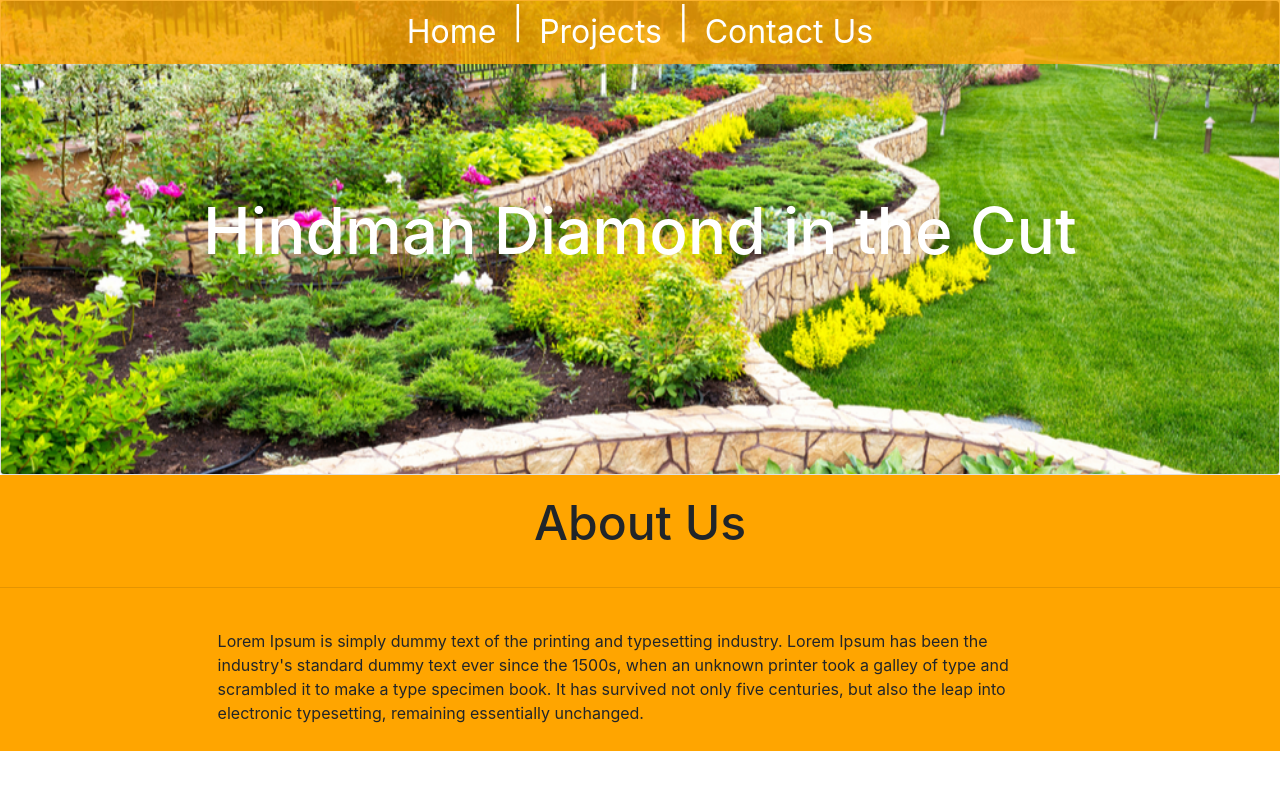
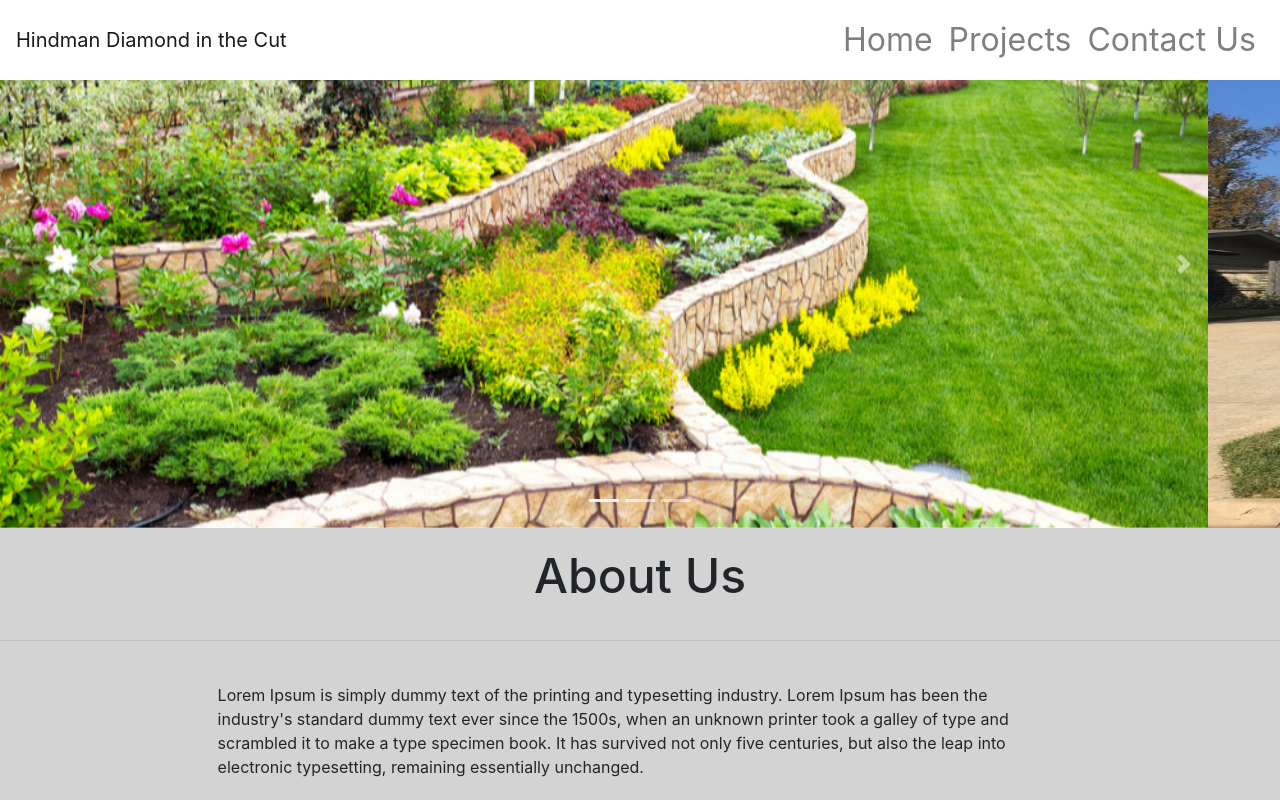
Before and after one commit to tjhindman/diamond-in-the-cut, a React (Create React App) app: page / in a window 1280 px wide. Shown: the top 800 px of the page. Built offline with nearby package versions, Linux system fonts and the light colour scheme.

Commit message:
adjusted index.js components export and added basic navbar styling, header, about us and projects components

```diff
--- a/src/components/AboutUs/AboutUs.js
+++ b/src/components/AboutUs/AboutUs.js
@@ -1,8 +1,8 @@
 import React from 'react';
 
-const AboutUs = () => {
+export const AboutUs = () => {
     return (
-        <div style={{backgroundColor: '#FFA500'}}>
+        <div style={{backgroundColor: 'lightgray'}}>
             <h1 style={{textAlign: 'center', fontSize: '3em', padding: '1.5%'}}>About Us</h1>
             <hr />
             <p style={{width: '70vw', margin: 'auto', padding: '2%'}}>
@@ -16,4 +16,4 @@ const AboutUs = () => {
     );
 }
 
-export default AboutUs;
+// export default AboutUs;
--- a/src/components/HomeHeader/HomeHeader.js
+++ b/src/components/HomeHeader/HomeHeader.js
@@ -1,20 +1,21 @@
 import React from 'react'
 
-import Card from 'react-bootstrap/Card'
+import Carousel from 'react-bootstrap/Carousel'
 
-const HomeHeader = () => {
+export const HomeHeader = () => {
     return (
-        <Card className="text-white">
-          <Card.Img src="./images/header.jpg" alt="Hindman Diamond in the Cut"/>
-          <Card.ImgOverlay style={{display: 'flex', justifyContent: 'center', alignItems: 'center'}}>
-            <Card.Title style={{fontSize: '4em'}}>Hindman Diamond in the Cut</Card.Title>
-            {/* <Card.Text>
-              This is a wider card with supporting text below as a natural lead-in to
-              additional content. This content is a little bit longer.
-            </Card.Text> */}
-          </Card.ImgOverlay>
-        </Card>
+        <Carousel style={{zIndex: '0'}}>
+          <Carousel.Item>
+            <img className="d-block w-100" style={{height: '66vh'}} src="./images/header.jpg" alt="First slide"/>
+          </Carousel.Item>
+          <Carousel.Item>
+            <img className="d-block w-100" style={{height: '66vh'}} src="./images/header2.jpg" alt="Second slide"/>
+          </Carousel.Item>
+          <Carousel.Item>
+            <img className="d-block w-100" style={{height: '66vh'}} src="./images/header3.jpg" alt="Third slide"/>
+          </Carousel.Item>
+        </Carousel>
     );
 }
 
-export default HomeHeader;
+// export default HomeHeader;
--- /dev/null
+++ b/src/components/ProjectsPreview/ProjectsPreview.js
@@ -0,0 +1,10 @@
+import React from 'react'
+
+export const ProjectsPreview = () => {
+    return (
+        <div style={{backgroundColor: 'darkgray'}}>
+            <h1 style={{textAlign: 'center', fontSize: '3em', padding: '1.5%'}}>Projects</h1>
+            <hr />
+        </div>
+    );
+}
--- a/src/components/index.js
+++ b/src/components/index.js
@@ -1,7 +1,8 @@
-import HomeHeader from './HomeHeader/HomeHeader'
-import AboutUs from './AboutUs/AboutUs'
+export * from './HomeHeader/HomeHeader'
+export * from './AboutUs/AboutUs'
+export * from './ProjectsPreview/ProjectsPreview'
 
-export {
-    HomeHeader,
-    AboutUs
-}
+// export {
+//     HomeHeader,
+//     AboutUs
+// }
--- a/src/pages/Home/Home.js
+++ b/src/pages/Home/Home.js
@@ -1,11 +1,12 @@
 import React from "react";
-import { HomeHeader, AboutUs } from '../../components'
+import { HomeHeader, AboutUs, ProjectsPreview } from '../../components'
 
 const Home = () => {
   return (
     <React.Fragment>
       <HomeHeader />
       <AboutUs />
+      <ProjectsPreview />
       <div style={{height: '50vh'}}></div>
       <div style={{height: '50vh'}}></div>
       <div style={{height: '50vh'}}></div>
--- a/src/pages/NavBar.js
+++ b/src/pages/NavBar.js
@@ -1,25 +1,38 @@
-import React from 'react';
+import React, { useState } from 'react';
 
+import Navbar from 'react-bootstrap/Navbar';
 import Nav from 'react-bootstrap/Nav';
 
+const styles = {
+  navWrap: {
+    height: '10vh',
+    zIndex: '1',
+    fontSize: '2em',
+    color: 'white',
+    background: 'white'
+  },
+  navLinks: {
+    zIndex: '1',
+    width: "100%"
+  }
+}
+
 const NavBar = () => {
-    return (
-        <React.Fragment>
-          <Nav className="justify-content-center" activeKey="/" style={{position: 'fixed', width: '100%', zIndex: '1', fontSize: '2em', color: 'white', background: 'rgba(255, 165, 0, 0.8)'}}>
-            <Nav.Item>
-              <Nav.Link href="/" style={{color: 'inherit'}}>Home</Nav.Link>
-            </Nav.Item>
-            <Nav.Item> | </Nav.Item>
-            <Nav.Item>
-              <Nav.Link href="/projects" style={{color: 'inherit'}}>Projects</Nav.Link>
-            </Nav.Item>
-            <Nav.Item> | </Nav.Item>
-            <Nav.Item>
-              <Nav.Link href="/contactus" style={{color: 'inherit'}}>Contact Us</Nav.Link>
-            </Nav.Item>
+  // TODO: FIGURE OUT WHY TF THIS SHIT ISNT SWITCHING TABS >:[
+  const [activeKey, setActiveKey] = useState(1)
+
+  return (
+      <React.Fragment>
+        <Navbar fixed="top" style={styles.navWrap}>
+          <Navbar.Brand>Hindman Diamond in the Cut</Navbar.Brand>
+          <Nav className="justify-content-end" style={styles.navLinks}>
+            <Nav.Link href="/">Home</Nav.Link>
+            <Nav.Link href="/projects">Projects</Nav.Link>
+            <Nav.Link href="/contactus">Contact Us</Nav.Link>
           </Nav>
-        </React.Fragment>
-    );
+        </Navbar>
+      </React.Fragment>
+  );
 }
 
 export default NavBar;
```
